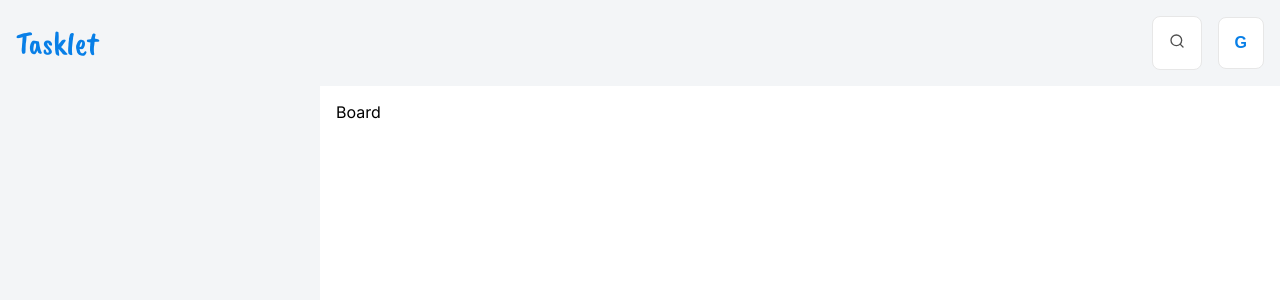
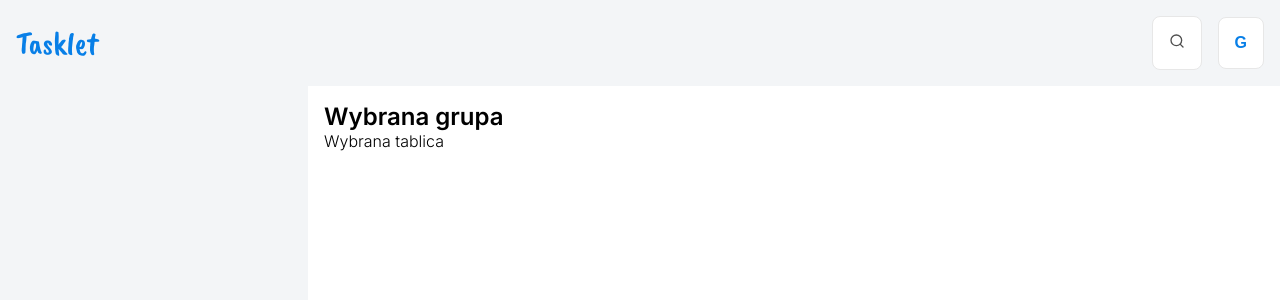
Before and after one commit to Trybuu/tasklet, a React (Vite) app: page / in a window 1280 px wide. Shown: the top 300 px of the page. Built offline with nearby package versions, Linux system fonts and the light colour scheme.

Commit message:
BoardInfo component and heading weight change

```diff
--- a/src/App.tsx
+++ b/src/App.tsx
@@ -7,6 +7,7 @@ const Main = styled.main`
   display: grid;
   grid-template-columns: repeat(12, 1fr);
   grid-template-rows: auto 1fr;
+  gap: 0 1rem;
   height: 100vh;
   width: 100vw;
 `
--- a/src/components/Board/Board.tsx
+++ b/src/components/Board/Board.tsx
@@ -1,12 +1,19 @@
 import styled from 'styled-components'
+import { BoardInfo } from '../BoardInfo'
 
 const StyledBoard = styled.div`
   grid-column: 4/13;
-  padding: 1rem;
 `
 
 const Board: React.FC = () => {
-  return <StyledBoard>Board</StyledBoard>
+  return (
+    <StyledBoard>
+      <BoardInfo activeGroup="Wybrana grupa" activeBoard="Wybrana tablica" />
+      <section id="section-tasks-planned"></section>
+      <section id="section-tasks-in-progress"></section>
+      <section id="section-tasks-completed"></section>
+    </StyledBoard>
+  )
 }
 
 export { Board }
--- /dev/null
+++ b/src/components/BoardInfo/BoardInfo.tsx
@@ -0,0 +1,25 @@
+import styled from 'styled-components'
+
+const StyledBoardInfo = styled.div`
+  padding: 1rem 0;
+`
+
+const StyledActiveBoardTitle = styled.p`
+  font-weight: 300;
+`
+
+interface BoardInfoProps {
+  activeGroup: string
+  activeBoard: string
+}
+
+const BoardInfo: React.FC<BoardInfoProps> = ({ activeGroup, activeBoard }) => {
+  return (
+    <StyledBoardInfo>
+      <h2>{activeGroup}</h2>
+      <StyledActiveBoardTitle>{activeBoard}</StyledActiveBoardTitle>
+    </StyledBoardInfo>
+  )
+}
+
+export { BoardInfo }
--- /dev/null
+++ b/src/components/BoardInfo/index.ts
@@ -0,0 +1,3 @@
+import { BoardInfo } from './BoardInfo'
+
+export { BoardInfo }
--- a/src/styles/GlobalStyles.ts
+++ b/src/styles/GlobalStyles.ts
@@ -14,4 +14,8 @@ export const GlobalStyles = createGlobalStyle`
     input{
         font-family: 'Inter', sans-serif;
     }
+
+    h2,h3,h4,h5,h6{
+        font-weight: 600;
+    }
 `
```
